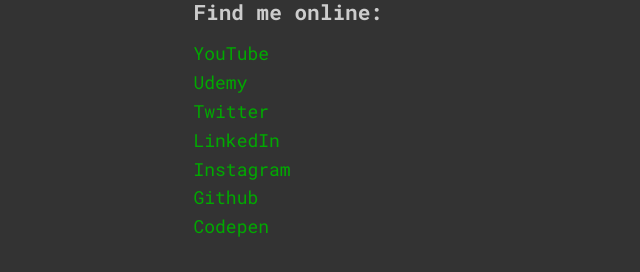
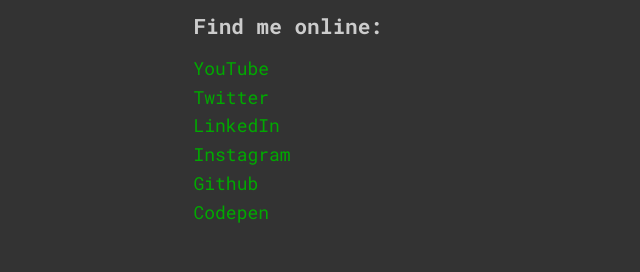
Before and after one commit to yamacode/yamacode, a plain HTML site: page index.html in a window 1280 px wide. Shown: the part 226-498 px from the top of the page, without its empty margins (309-949 px from the left). Drawn offline with Linux system fonts and the light colour scheme.

Commit message:
second commit

```diff
--- a/index.html
+++ b/index.html
@@ -21,25 +21,22 @@
 				<h3>Find me online:</h3>
 				<ul>
 					<li>
-						<a href="https://www.youtube.com/channel/UC29ju8bIPH5as8OGnQzwJyA" target="_blank">YouTube</a>
+						<a href="https://www.youtube.com/" target="_blank">YouTube</a>
 					</li>
 					<li>
-						<a href="https://www.udemy.com/user/brad-traversy/" target="_blank">Udemy</a>
+						<a href="https://twitter.com/yama_code" target="_blank">Twitter</a>
 					</li>
 					<li>
-						<a href="https://twitter.com/traversymedia" target="_blank">Twitter</a>
+						<a href="https://www.linkedin.com/in/yamacode/" target="_blank">LinkedIn</a>
 					</li>
 					<li>
-						<a href="https://www.linkedin.com/in/bradtraversy/" target="_blank">LinkedIn</a>
+						<a href="https://www.instagram.com/streamx2/" target="_blank">Instagram</a>
 					</li>
 					<li>
-						<a href="https://www.instagram.com/traversymedia/" target="_blank">Instagram</a>
+						<a href="https://github.com/yamacode" target="_blank">Github</a>
 					</li>
 					<li>
-						<a href="https://github.com/bradtraversy" target="_blank">Github</a>
-					</li>
-					<li>
-						<a href="https://codepen.io/bradtraversy" target="_blank">Codepen</a>
+						<a href="https://codepen.io/yamacode" target="_blank">Codepen</a>
 					</li>
 				</ul>
 			</main>
```
